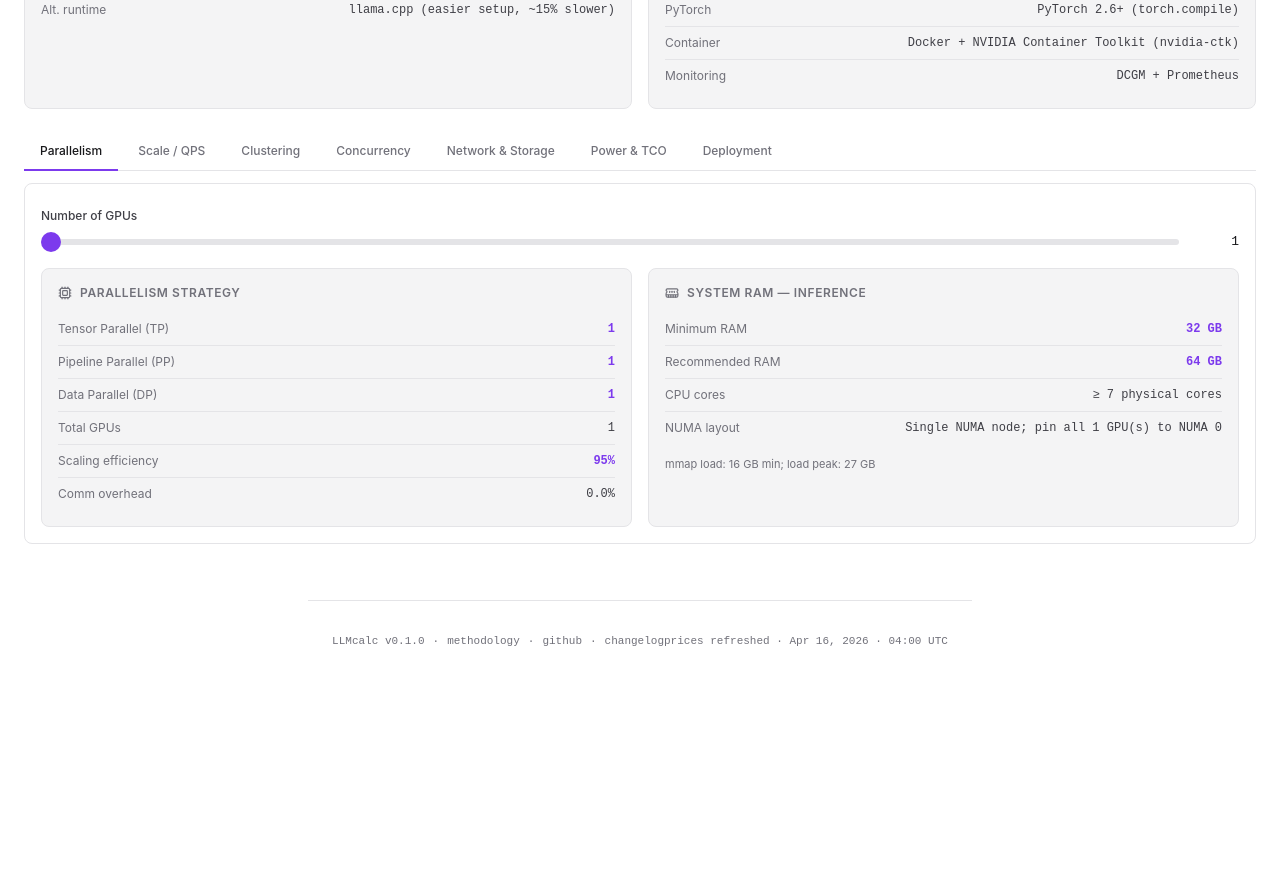
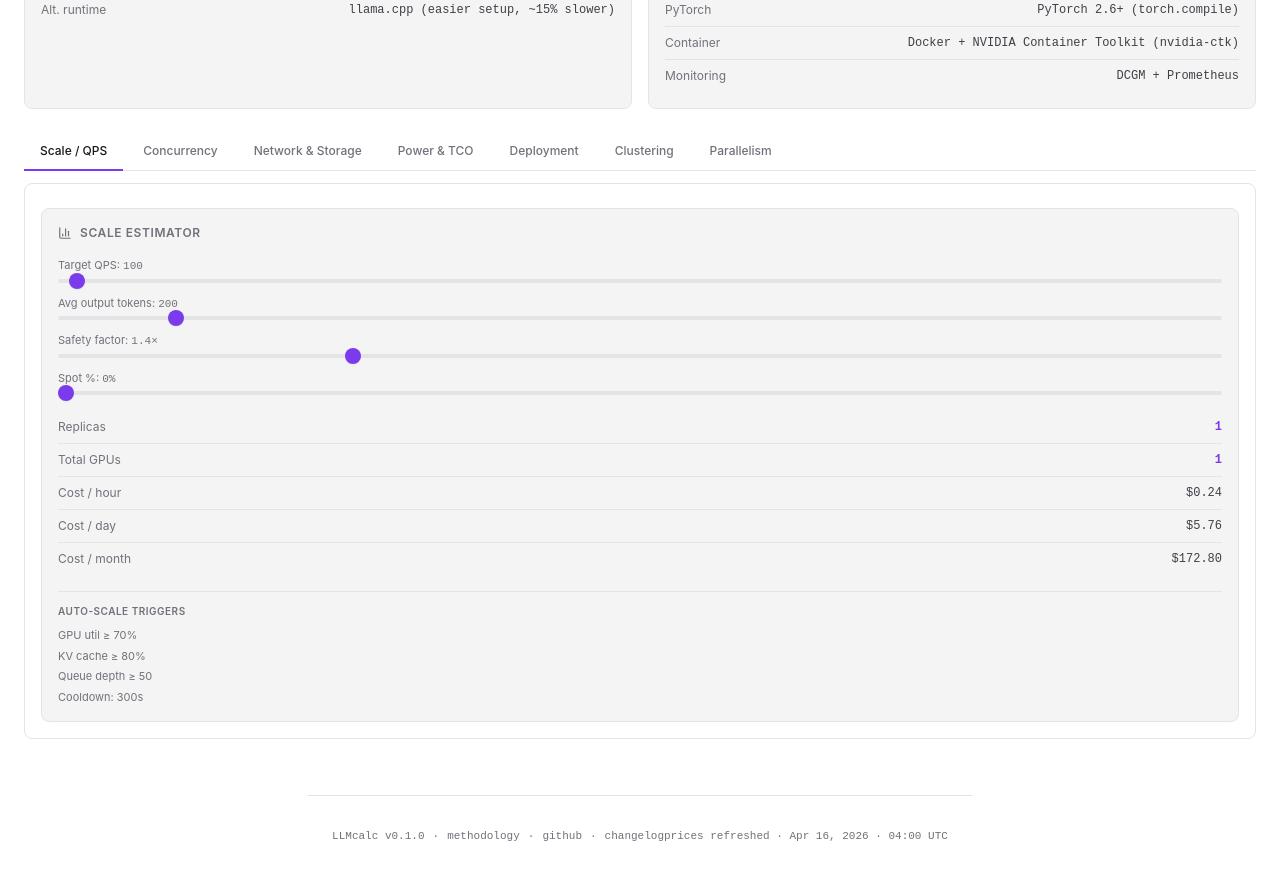
Before and after one commit to kkpkishan/llm-infra-planner, a React (Vite) app: page / in a window 1280 px wide. Shown: the part 1500-2377 px from the top of the page. Before the commit the page ends 2182 px from the top, so only its background shows below. Built offline with nearby package versions, Linux system fonts and the light colour scheme.

Commit message:
feat: move Parallelism and Clustering tabs to end, Scale/QPS first

```diff
--- a/src/pages/Home.tsx
+++ b/src/pages/Home.tsx
@@ -125,7 +125,7 @@ function AdvancedTabs({
   setSloTPOT: (n: number) => void; batchMode: boolean;
   setBatchMode: (b: boolean) => void;
 }) {
-  const [activeTab, setActiveTab] = React.useState('parallelism');
+  const [activeTab, setActiveTab] = React.useState('scale');
 
   // Reset to first available tab when mode changes
   React.useEffect(() => {
@@ -135,13 +135,13 @@ function AdvancedTabs({
   }, [mode]);
 
   const tabs = [
-    { id: 'parallelism', label: 'Parallelism', showFor: ['inference', 'train'] },
     { id: 'scale', label: 'Scale / QPS', showFor: ['inference'] },
-    { id: 'clustering', label: 'Clustering', showFor: ['inference', 'train'] },
     { id: 'concurrency', label: 'Concurrency', showFor: ['inference'] },
     { id: 'network', label: 'Network & Storage', showFor: ['inference', 'train'] },
     { id: 'power', label: 'Power & TCO', showFor: ['inference', 'train'] },
     { id: 'deployment', label: 'Deployment', showFor: ['inference'] },
+    { id: 'clustering', label: 'Clustering', showFor: ['inference', 'train'] },
+    { id: 'parallelism', label: 'Parallelism', showFor: ['inference', 'train'] },
   ].filter(t => t.showFor.includes(mode));
 
   return (
```
